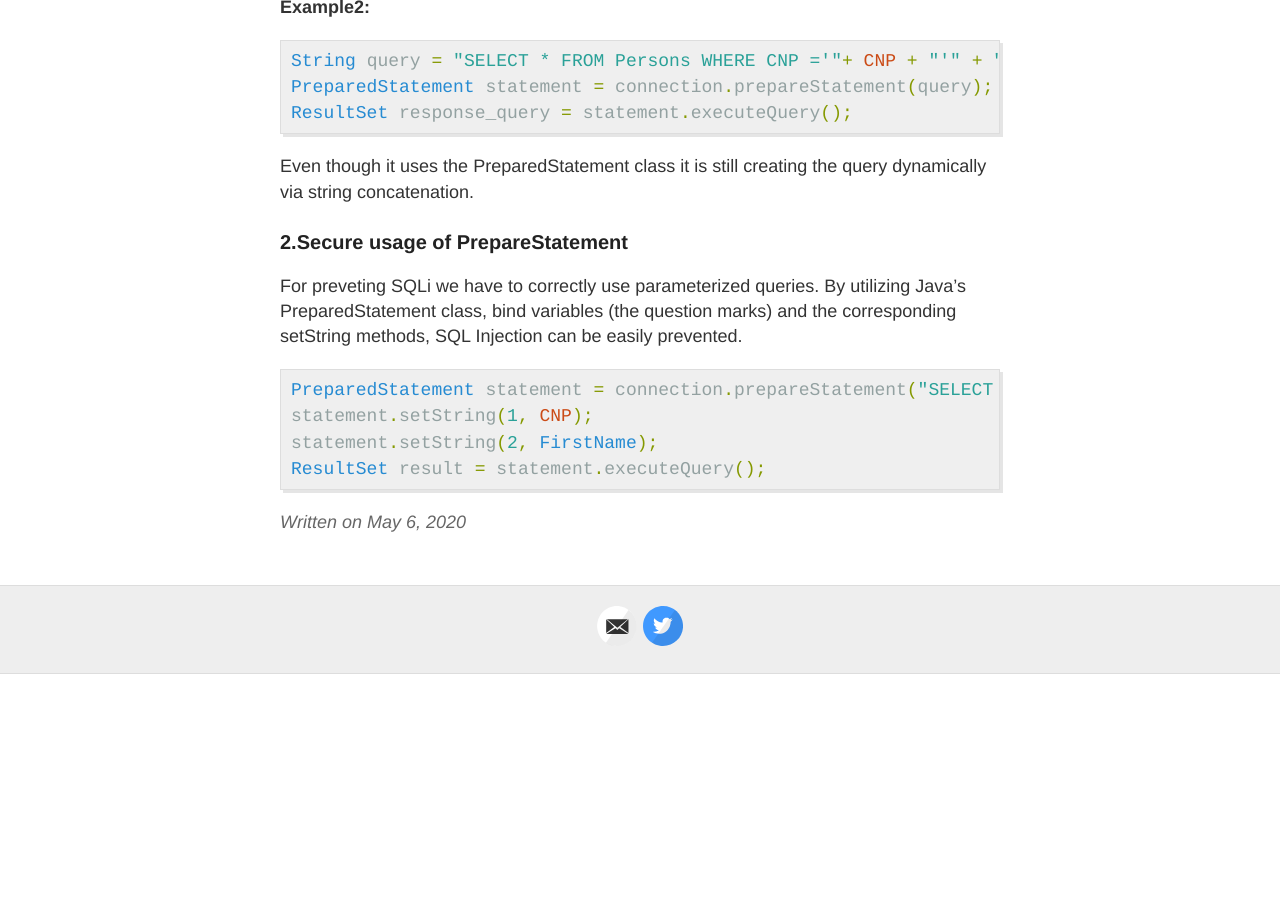
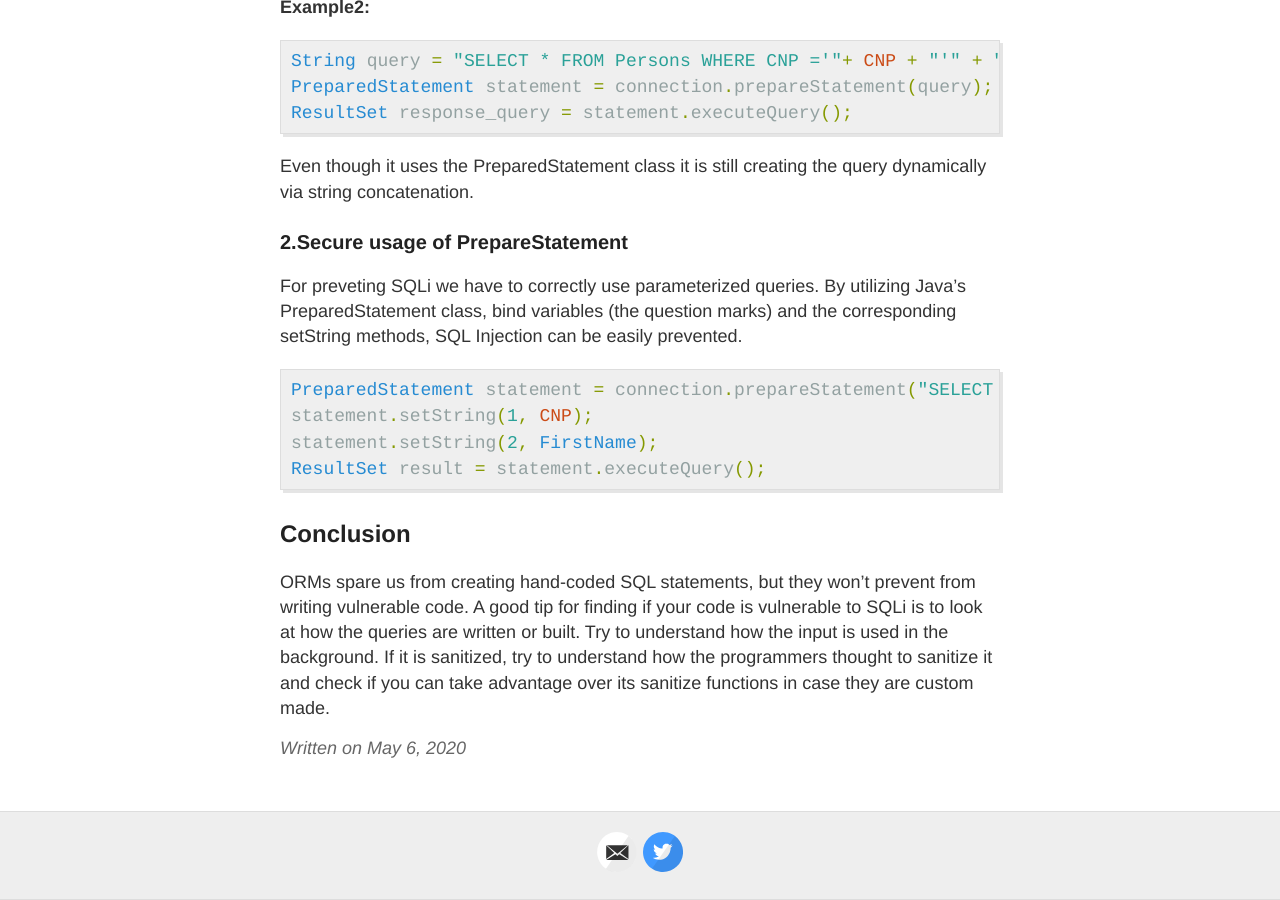
Before and after one commit to whmacmac/test, a Jekyll site: the page built from _posts/2020-05-06-Code-Review-Detect-SQLi-in-Java.md, in a window 1280 px wide and 900 px high, scrolled down 4096 px. Built offline with Jekyll 4.4.1, drawn with Linux system fonts in a browser that asks for light colours; before the commit the page ends 4770 px from its top, so only the background shows below that.

Commit message:
Update 2020-05-06-Code-Review-Detect-SQLi-in-Java.md

```diff
--- a/_posts/2020-05-06-Code-Review-Detect-SQLi-in-Java.md
+++ b/_posts/2020-05-06-Code-Review-Detect-SQLi-in-Java.md
@@ -177,3 +177,7 @@ statement.setString(2, FirstName);
 ResultSet result = statement.executeQuery();
 
 {% endhighlight %}
+
+
+## Conclusion {#conclusion}
+ORMs spare us from creating hand-coded SQL statements, but they won't prevent from writing vulnerable code. A good tip for finding if your code is vulnerable to SQLi is to look at how the queries are written or built. Try to understand how the input is used in the background. If it is sanitized, try to understand how the programmers thought to sanitize it and check if you can take advantage over its sanitize functions in case they are custom made.
```
